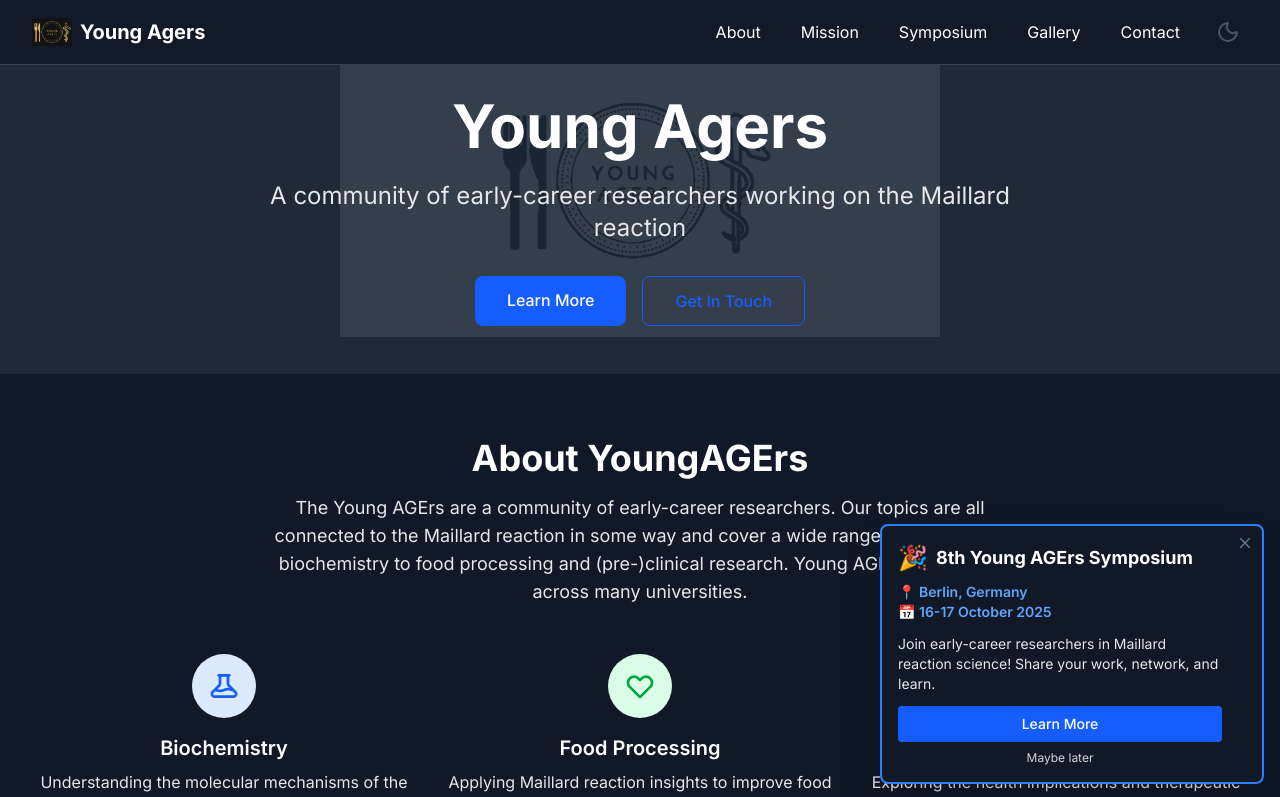
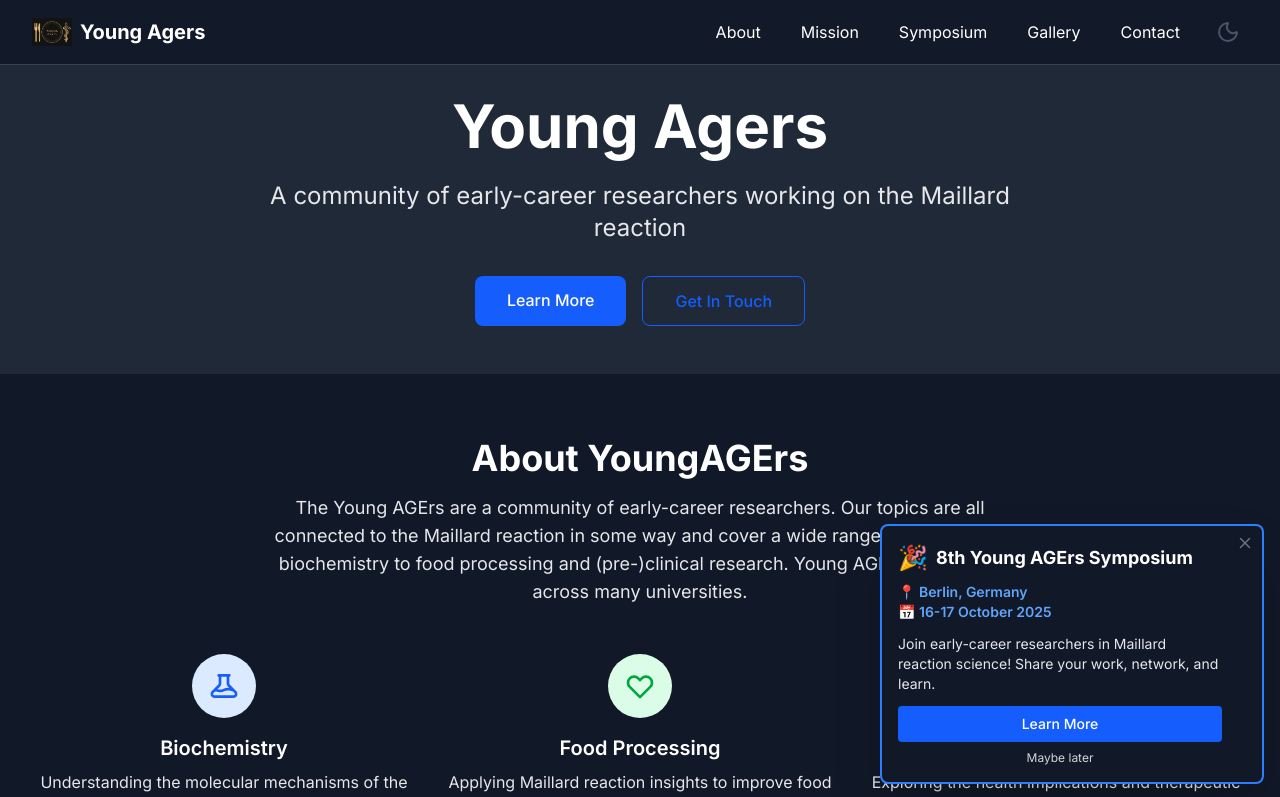
Before and after one commit to yaronrueger/chemistry-website, a Next.js app: page / in a window 1280 px wide. Shown: the top 797 px of the page. Built offline with nearby package versions, Linux system fonts and the light colour scheme.

Commit message:
rm bg-image

```diff
--- a/src/app/page.tsx
+++ b/src/app/page.tsx
@@ -10,18 +10,7 @@ export default function Home() {
 
       {/* Hero Section */}
       <section className="pt-24 pb-12 px-4 sm:px-6 lg:px-8 theme-bg-tertiary relative overflow-hidden">
-        {/* Background Logo */}
-        <div className="absolute inset-0 flex items-center justify-center opacity-10 dark:hidden">
-          <Image
-            src="/logo_thumbnail.png"
-            alt="Young Agers Background Logo"
-            width={600}
-            height={600}
-            className="object-contain"
-          />
-        </div>
-
-        {/* Content */}
+      {/* Content */}
         <div className="max-w-7xl mx-auto text-center relative z-10">
           <h1 className="text-4xl md:text-6xl font-bold theme-text-primary mb-6">
             Young Agers
```
